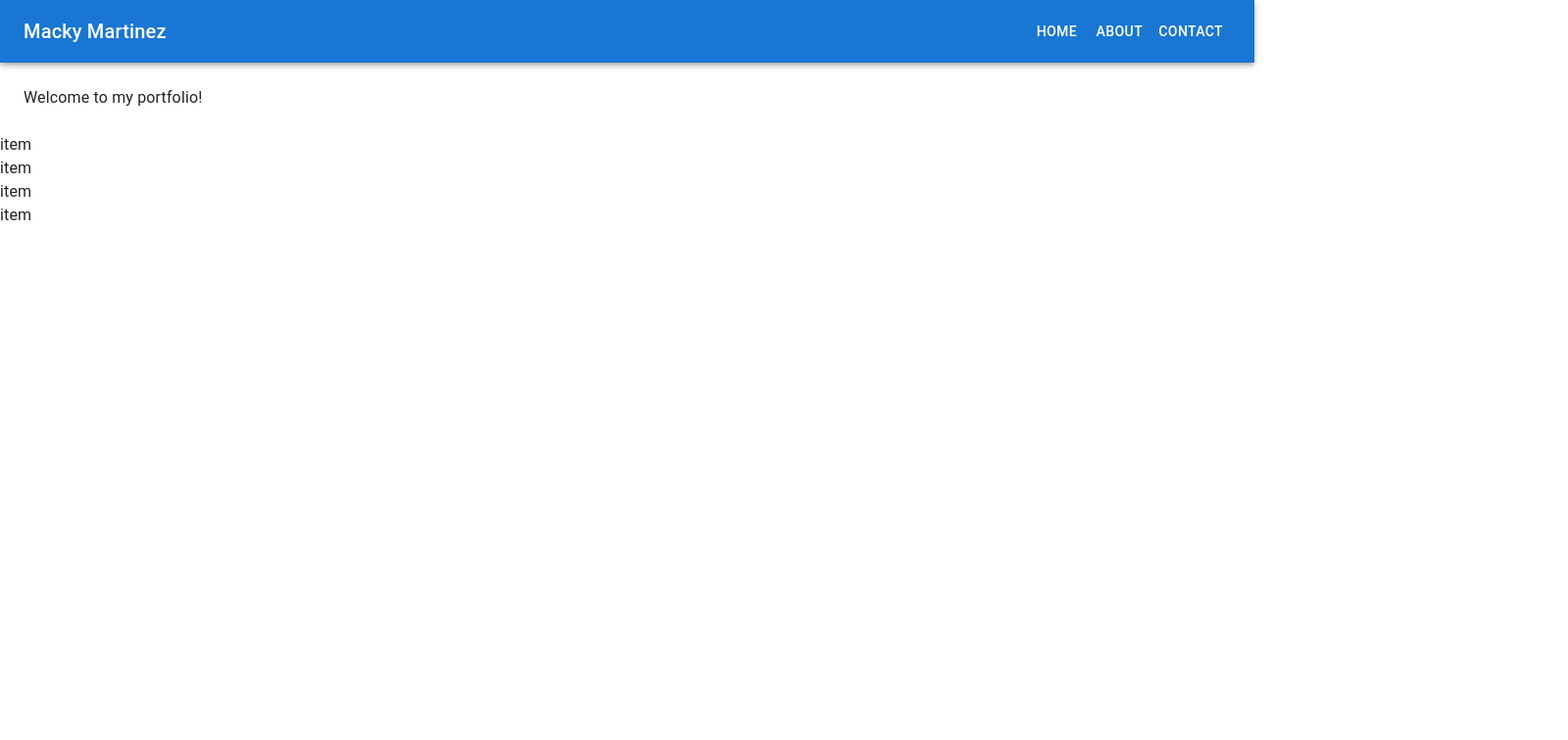
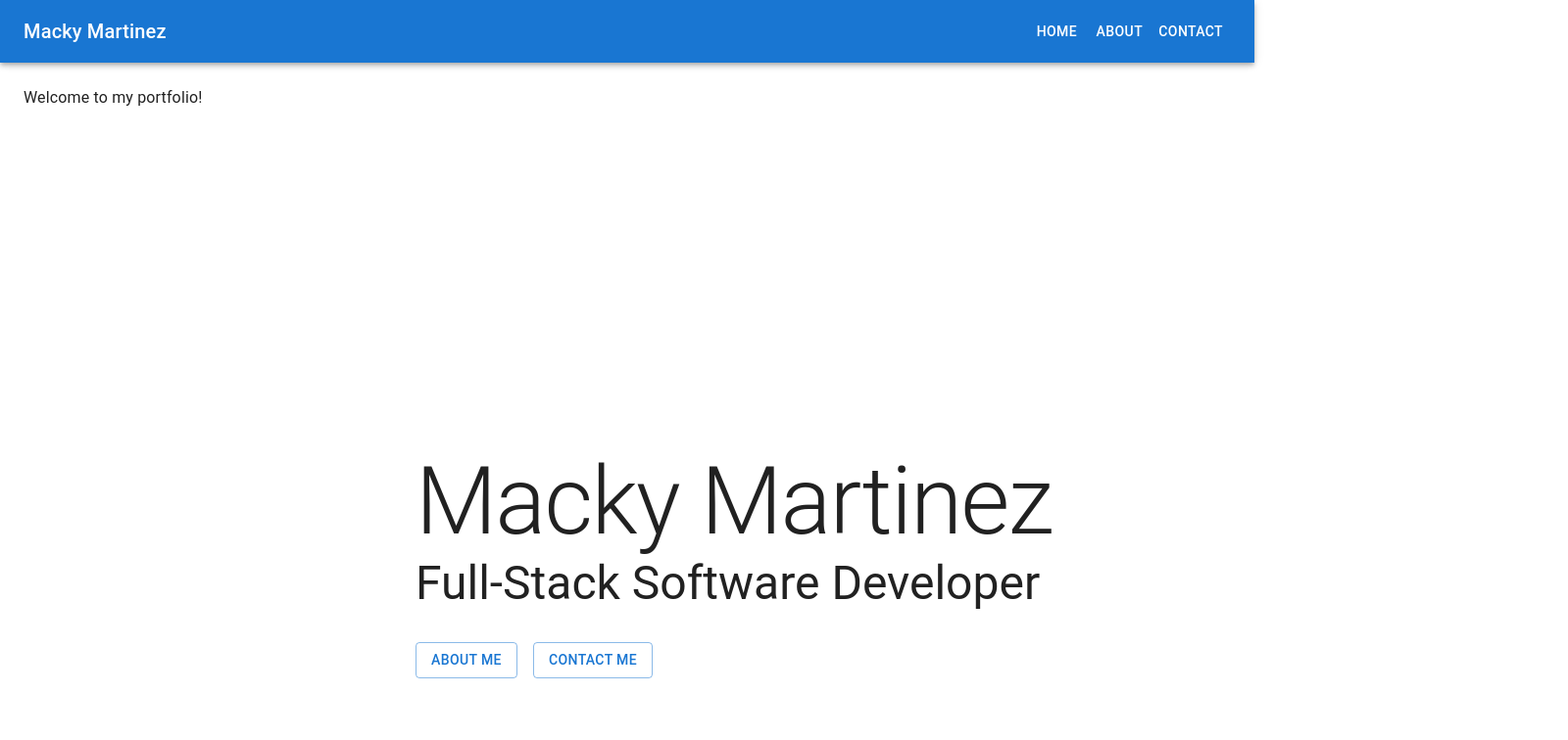
Before and after one commit to MackMartinez/Portfolio, a React (Create React App) app: page / in a window 1280 px wide. Shown: the top 756 px of the page at 98% size, 1600 px wide, since content can reach past the window. Built offline with nearby package versions, Linux system fonts and the light colour scheme.

Commit message:
fix layout of projects list

```diff
--- a/public/index.html
+++ b/public/index.html
@@ -24,7 +24,7 @@
       work correctly both with client-side routing and a non-root public URL.
       Learn how to configure a non-root public URL by running `npm run build`.
     -->
-    <title>React App</title>
+    <title>Macky Martinez</title>
   </head>
   <body>
     <noscript>You need to enable JavaScript to run this app.</noscript>
--- a/src/App.js
+++ b/src/App.js
@@ -1,13 +1,19 @@
+import { Box } from "@mui/material";
+import { Container } from "@mui/system";
 import "./App.css";
 import DrawerAppBar from "./Components/Appbar";
+import Landing from "./Components/Landing";
 import Projects from "./Components/Projects";
 
 function App() {
   return (
-    <>
+    <Box>
       <DrawerAppBar />
-      <Projects />
-    </>
+        <Container sx={{ justifyContent: 'space-between', marginLeft:50}}>
+          <Landing />
+          <Projects />
+        </Container>
+    </Box>
   );
 }
 
--- /dev/null
+++ b/src/Components/Landing.jsx
@@ -0,0 +1,26 @@
+import { Box, Typography } from "@mui/material";
+import React from "react";
+import Button from "@mui/material/Button";
+import Stack from "@mui/material/Stack";
+
+const Landing = () => {
+  return (
+    <Box sx={{
+      pt:40,
+      pb:80
+    }}>
+      <Typography variant="h1">Macky Martinez</Typography>
+      <Typography variant="h3">Full-Stack Software Developer</Typography>
+      <Box sx={{pt: 4}}>
+      <Stack direction="row" spacing={2}>
+        <Button variant="outlined">About Me</Button>
+        <Button variant="outlined" href="#outlined-buttons">
+          Contact Me
+        </Button>
+      </Stack>
+      </Box>
+    </Box>
+  );
+};
+
+export default Landing;
--- a/src/Components/Projects.jsx
+++ b/src/Components/Projects.jsx
@@ -1,15 +1,16 @@
 import React from 'react';
+import Grid2 from "@mui/material/Unstable_Grid2/Grid2";
 
 const Projects = () => {
 
-  const projectData = [1,2,3,4];
+  const projectData = ["HabitTracker","Jungle","Food-Pickup"];
 
   return (
-    <div>
+    <Grid2 container={true} justifyContent={"center"}>
       {projectData.map((item) =>(
-        <div>item</div>
+        <div>{item}</div>
       ))}
-    </div>
+    </Grid2>
   );
 }
 
```
